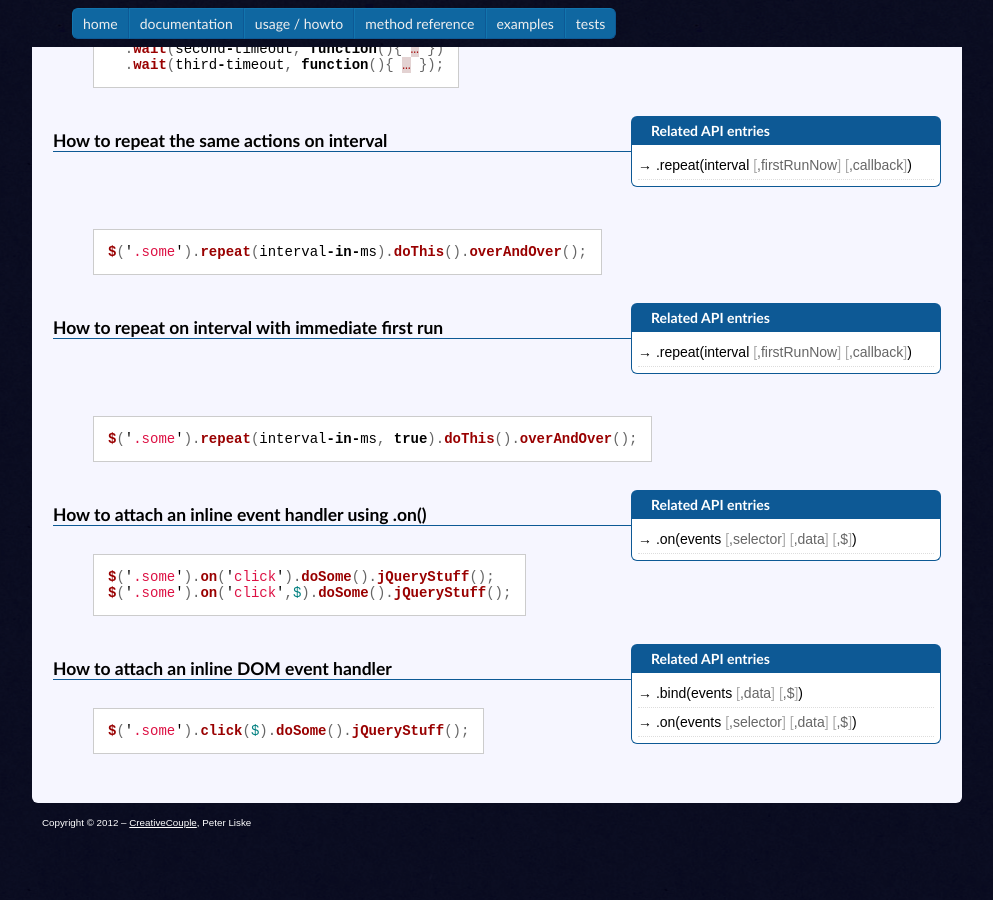
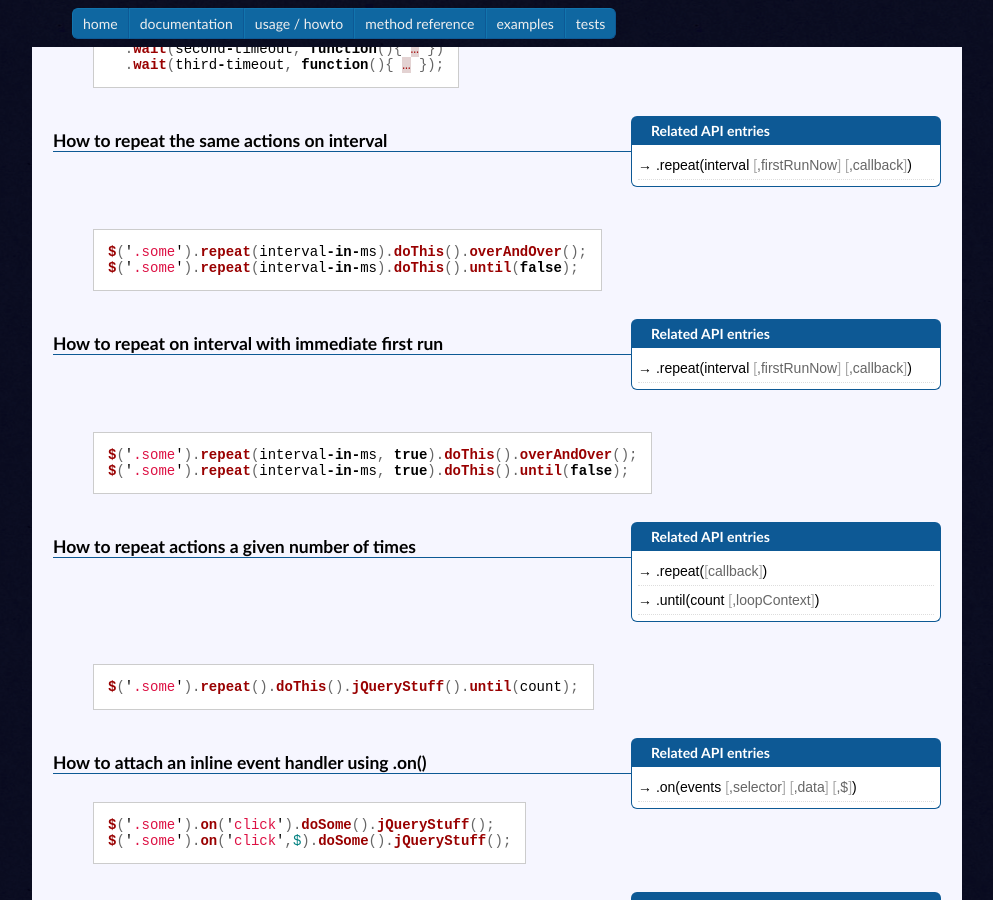
Before and after one commit to creativecouple/creativecouple.github.io, a Jekyll site: the page built from jquery-timing/usage/index.html, in a window 1280 px wide and 900 px high, scrolled down 787 px. Shown: the whole window, without its empty margins (48-1041 px from the left). Built offline with Jekyll 4.4.1, drawn with Linux system fonts in a browser that asks for light colours; nearby versions of some CDN libraries; comment, search, counter and statistics services are not loaded.

Commit message:
add repeat usage

```diff
--- a/jquery-timing/documentation.js
+++ b/jquery-timing/documentation.js
@@ -63,7 +63,7 @@ $(document).ready(function(){
 					return false;
 				}
 				if (text == key) {
-					for (n = $highlighted; n.length && (n.is(':not(.nx)') || ['all','until','_'].indexOf(n.text())<0); n=$highlighted.last().next()) {
+					for (n = $highlighted; n.length && (n.is(':not(.nx)') || ['all','until','_'].indexOf(n.text())<0) && !(/;$/.test(n.text())); n=$highlighted.last().next()) {
 						$highlighted = $highlighted.add(n).add(n.data('high'));
 					}
 					if (n.text() == value) {
--- a/jquery-timing/usage/_posts/2011-02-01-repeat_interval.html
+++ b/jquery-timing/usage/_posts/2011-02-01-repeat_interval.html
@@ -2,8 +2,10 @@
 title: How to repeat the same actions on interval
 signatures:
  - .repeat(interval)
+ - .until(bool)
 ---
 
 {% highlight javascript %}
 $('.some').repeat(interval-in-ms).doThis().overAndOver();
+$('.some').repeat(interval-in-ms).doThis().until(false);
 {% endhighlight %}
--- a/jquery-timing/usage/_posts/2011-02-03-repeat_interval_with_immediate_first_run.html
+++ b/jquery-timing/usage/_posts/2011-02-03-repeat_interval_with_immediate_first_run.html
@@ -2,8 +2,10 @@
 title: How to repeat on interval with immediate first run
 signatures:
  - .repeat(interval)
+ - .until(bool)
 ---
 
 {% highlight javascript %}
 $('.some').repeat(interval-in-ms, true).doThis().overAndOver();
+$('.some').repeat(interval-in-ms, true).doThis().until(false);
 {% endhighlight %}
```
Also changed, not shown: jquery-timing/usage/_posts/2011-02-06-repeat_number_of_times.html (added, +10 -0 lines).
